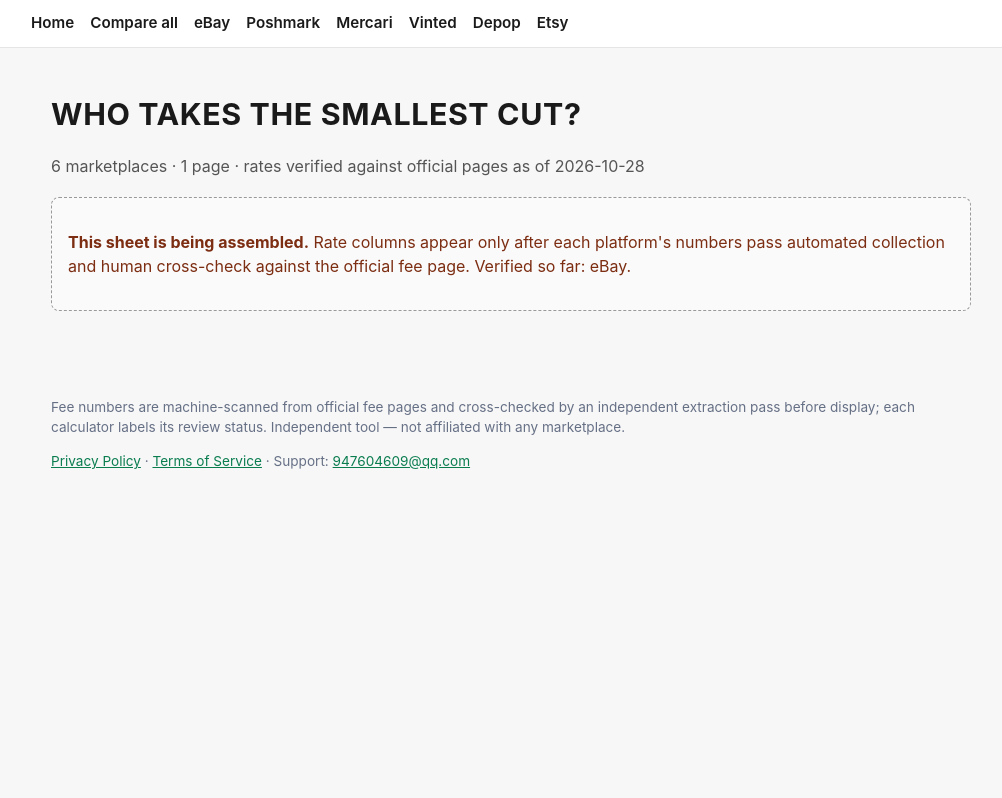
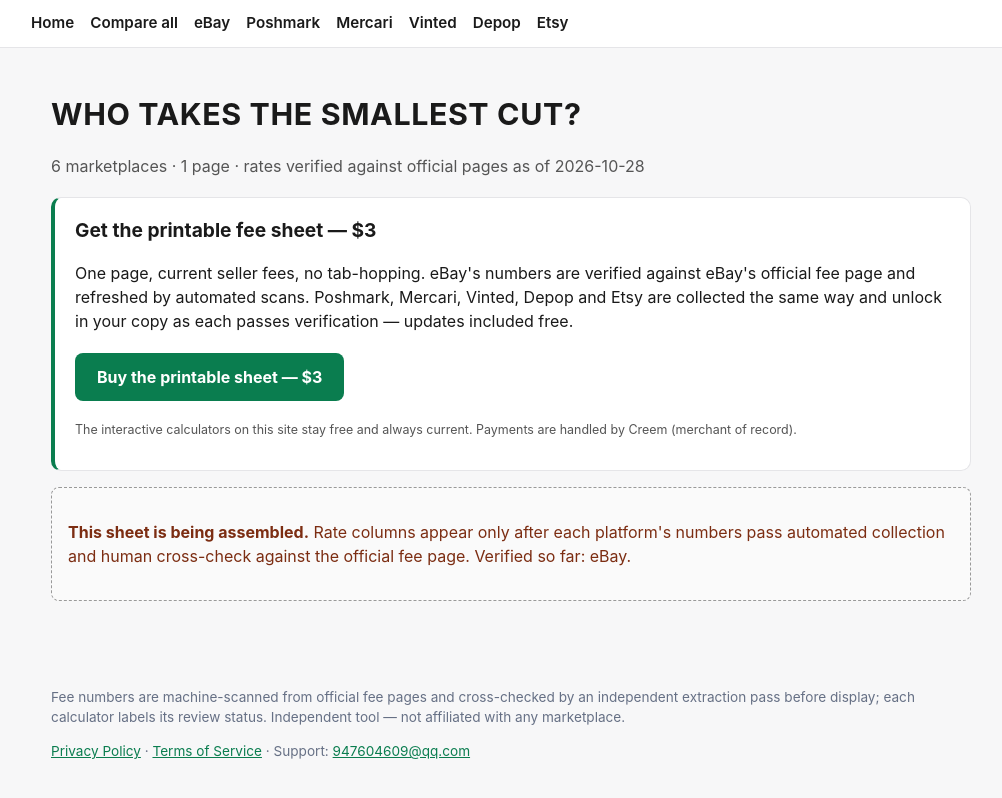
Before and after one commit to wssylhy/feeside-com, a Next.js app: page /sheet in a window 1280 px wide. Shown: the top 798 px of the page, without its empty margins (129-1131 px from the left). Built offline with nearby package versions, Linux system fonts and the light colour scheme.

Commit message:
sell: buy CTA for the printable fee sheet (growth edition - eBay verified now, rest unlock free)

```diff
--- a/app/globals.css
+++ b/app/globals.css
@@ -131,6 +131,29 @@ footer.site {
   font-size: 0.85rem;
 }
 
+/* buy CTA */
+.buy {
+  background: var(--card);
+  border: 1px solid var(--line);
+  border-left: 4px solid var(--accent);
+  border-radius: 10px;
+  padding: 18px 20px;
+  margin: 16px 0;
+}
+.buy h2, .buy h3 { margin-top: 0; }
+.buy-btn {
+  display: inline-block;
+  background: var(--accent);
+  color: #fff;
+  font-weight: 700;
+  text-decoration: none;
+  padding: 12px 22px;
+  border-radius: 8px;
+  margin: 4px 0 8px;
+}
+.buy-btn:hover { filter: brightness(1.08); }
+.buy .footnote { color: var(--muted); font-size: 0.8rem; }
+
 /* legal pages */
 .legal { max-width: 760px; margin: 0 auto; }
 .legal h2 { margin-top: 1.6rem; }
--- a/app/sheet/page.js
+++ b/app/sheet/page.js
@@ -1,6 +1,5 @@
 import { loadRates, PLATFORM_LABELS } from '../../lib/rates';
 import { jsonLd, breadcrumbJsonLd, og, SITE } from '../../lib/seo';
-
 // /sheet — printable one-page fee comparison (G6: the paid Gumroad PDF is
 // generated from this page; the site version is free and always current).
 // Charter gate: only platforms with verified:true rates render numbers.
@@ -84,6 +83,26 @@ export default function SheetPage() {
             ? ` as of ${verified.map((v) => v.r.scraped_date).filter(Boolean).sort().pop()}`
             : ''}
         </p>
+
+        <div className="buy">
+          <div className="buy-copy">
+            <h2>Get the printable fee sheet — $3</h2>
+            <p>
+              One page, current seller fees, no tab-hopping. eBay&apos;s numbers are
+              verified against eBay&apos;s official fee page and refreshed by automated
+              scans. Poshmark, Mercari, Vinted, Depop and Etsy are collected the same
+              way and unlock in your copy as each passes verification — updates
+              included free.
+            </p>
+          </div>
+          <a className="buy-btn" href={SITE.checkoutUrl} target="_blank" rel="noopener nofollow">
+            Buy the printable sheet — $3
+          </a>
+          <p className="footnote">
+            The interactive calculators on this site stay free and always current.
+            Payments are handled by Creem (merchant of record).
+          </p>
+        </div>
 
         {!ready && (
           <div className="pending" role="status">
--- a/lib/seo.js
+++ b/lib/seo.js
@@ -8,6 +8,8 @@ export const SITE = {
   url: process.env.SITE_URL_OVERRIDE || 'https://feeside.com',
   name: 'Feeside',
   supportEmail: '947604609@qq.com',
+  // Creem checkout for the printable fee sheet ($3, one-time). Creem is MoR.
+  checkoutUrl: 'https://www.creem.io/payment/prod_23DRK0OS2hZxIkQhlQHg0j',
 };
 
 export function jsonLd(graph) {
```
Also changed, not shown: app/page.js (+14 -0 lines).
